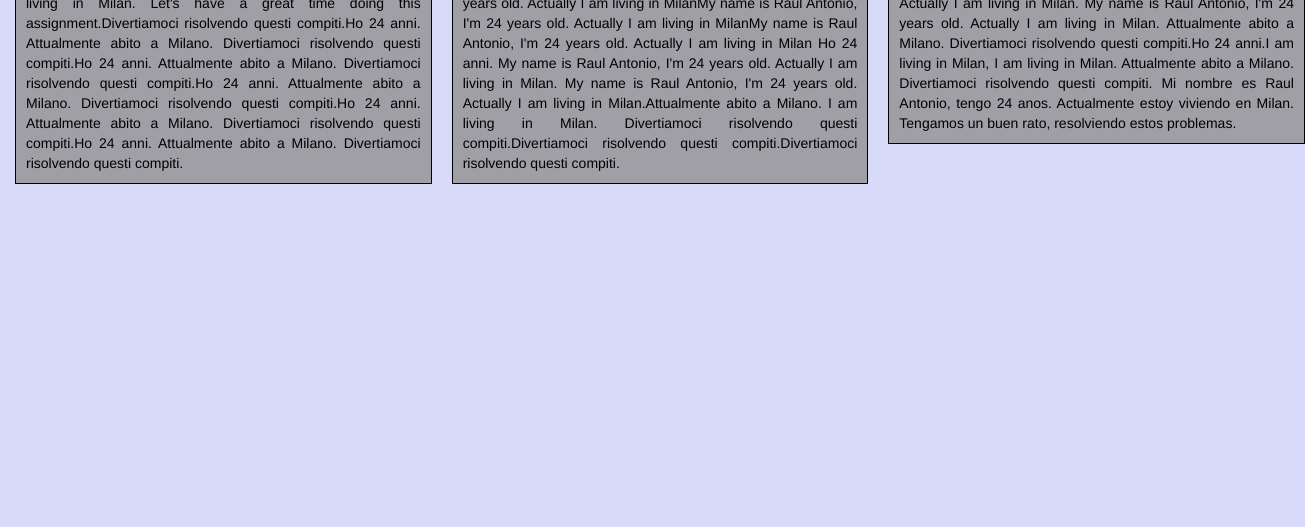
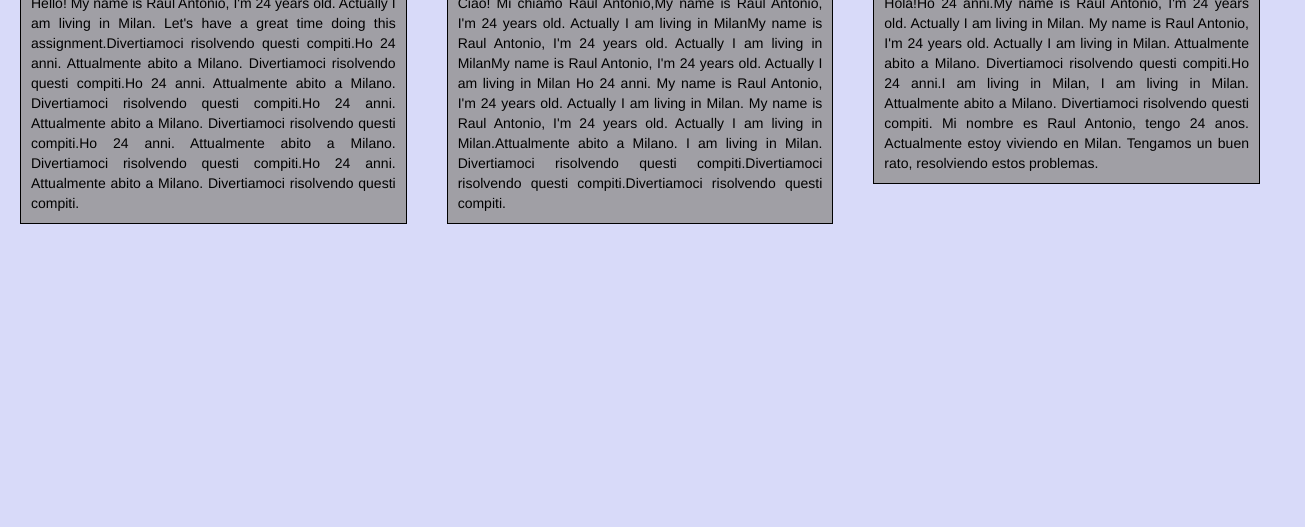
Before and after one commit to RaulJara92/Coursera-Test, a plain HTML site: page Module-3/index.html in a window 1280 px wide. Shown: the part 273-800 px from the top of the page, 1305 px wide, since content can reach past the window. Drawn offline with Linux system fonts and the light colour scheme.

Commit message:
Module-3-Assignment

```diff
--- a/Module-3/css/styles.css
+++ b/Module-3/css/styles.css
@@ -22,11 +22,8 @@ h1 {
 
 .container {
     border: none;
-    margin-left: auto;
-    margin-right: auto;
-    margin-top: 10px;
-    margin-bottom: 10px;
-    padding: 10px;
+    padding: 20px;
+    margin: inherit;
 }
 
 section {
@@ -35,10 +32,6 @@ section {
     width: 100%;
     height: auto;
     color: black;
-    position: relative;
-    margin-left: 20px;
-    margin-right: 20px;
-    overflow: auto;
 
 }
 p {
@@ -48,7 +41,7 @@ p {
 
 h2 {
     text-align: center;
-    font-family: "Adobe Arabic";
+    font-family: "comic sans MS";
     font-size: 30px;
 }
 
@@ -69,7 +62,7 @@ h2 {
     margin-top: -30px;
 }
 
-{}
-{}
-{}
-{}
+.row {
+    margin-left: 0px;
+    margin-right: 0px;
+}
--- a/Module-3/index.html
+++ b/Module-3/index.html
@@ -47,21 +47,21 @@
 <h1>Our Menu</h1>
     <div class="row">
 
-        <div class="container col-lg-4 col-md-6  col-xs-12" id="chi1">
+        <div class="container col-md-4 col-sm-6 col-xs-12" id="chi1">
             <section>
                 <h2 id="chi">Chikend</h2>
                 <p>Hello! My name is Raul Antonio, I'm 24 years old. Actually I am living in Milan. Let's have a great time doing this assignment.Divertiamoci risolvendo questi compiti.Ho 24 anni. Attualmente abito a Milano. Divertiamoci risolvendo questi compiti.Ho 24 anni. Attualmente abito a Milano. Divertiamoci risolvendo questi compiti.Ho 24 anni. Attualmente abito a Milano. Divertiamoci risolvendo questi compiti.Ho 24 anni. Attualmente abito a Milano. Divertiamoci risolvendo questi compiti.Ho 24 anni. Attualmente abito a Milano. Divertiamoci risolvendo questi compiti. </p>
             </section>
         </div>
 
-        <div class="container col-lg-4 col-md-6  col-xs-12" id="bee1">
+        <div class="container col-md-4 col-sm-6  col-xs-12" id="bee1">
             <section>
                 <h2 id="bee">Beef</h2>
                 <p>Ciao! Mi chiamo Raul Antonio,My name is Raul Antonio, I'm 24 years old. Actually I am living in MilanMy name is Raul Antonio, I'm 24 years old. Actually I am living in MilanMy name is Raul Antonio, I'm 24 years old. Actually I am living in Milan Ho 24 anni. My name is Raul Antonio, I'm 24 years old. Actually I am living in Milan. My name is Raul Antonio, I'm 24 years old. Actually I am living in Milan.Attualmente abito a Milano. I am living in Milan. Divertiamoci risolvendo questi compiti.Divertiamoci risolvendo questi compiti.Divertiamoci risolvendo questi compiti.</p>
             </section>
         </div>
 
-        <div class="container col-lg-4 col-md-12 col-xs-12" id="fis1">
+        <div class="container col-md-4 col-sm-12 col-xs-12" id="fis1">
             <section>
                 <h2 id="fis">Fish</h2>
                 <p>Hola!Ho 24 anni.My name is Raul Antonio, I'm 24 years old. Actually I am living in Milan. My name is Raul Antonio, I'm 24 years old. Actually I am living in Milan. Attualmente abito a Milano. Divertiamoci risolvendo questi compiti.Ho 24 anni.I am living in Milan, I am living in Milan. Attualmente abito a Milano. Divertiamoci risolvendo questi compiti. Mi nombre es Raul Antonio, tengo 24 anos. Actualmente estoy viviendo en Milan. Tengamos un buen rato, resolviendo estos problemas.</p>
```
